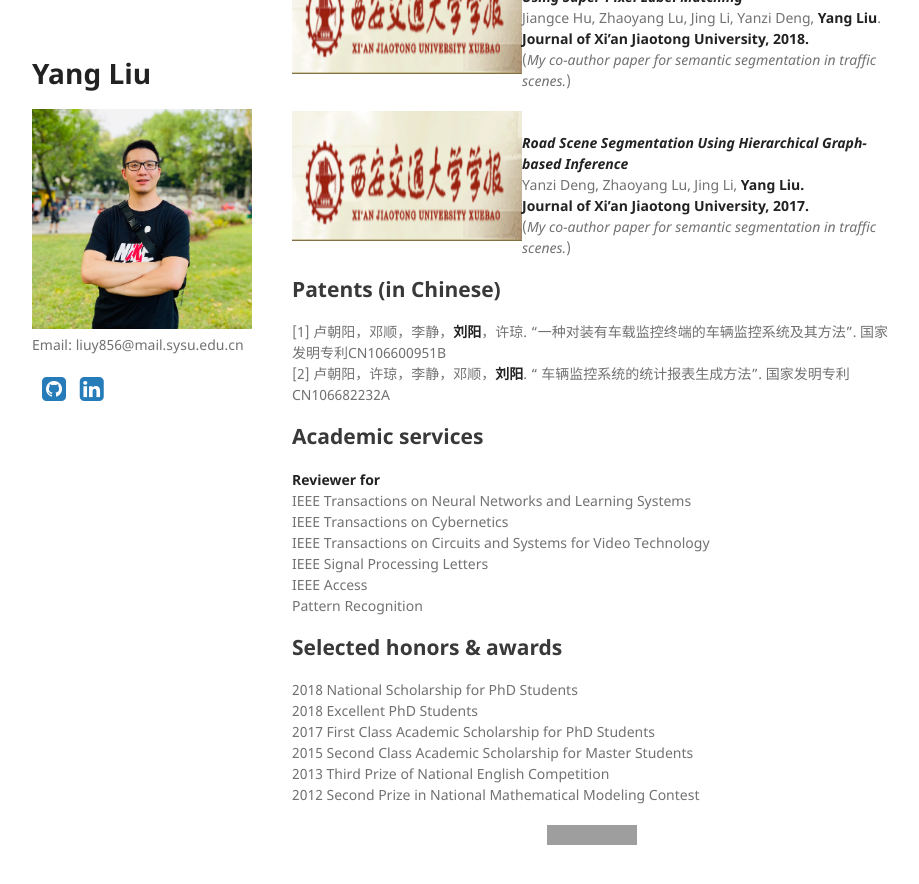
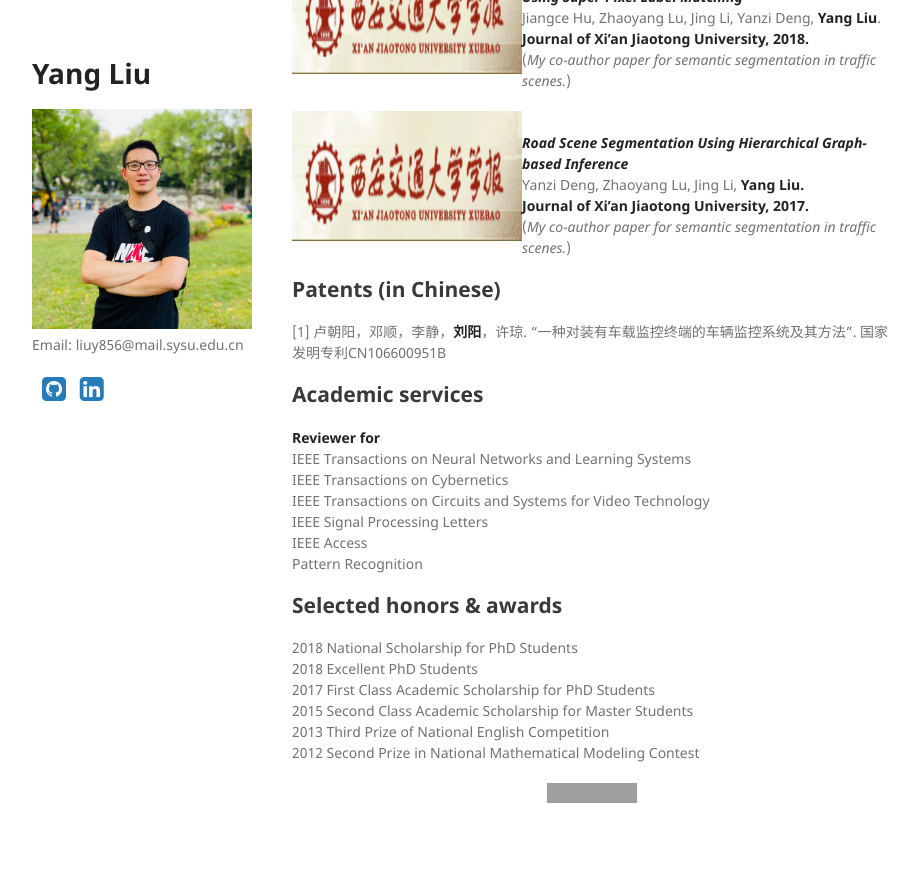
Before and after one commit to YangLiu9208/home, a Jekyll site: the page built from index.md, in a window 1280 px wide and 900 px high, scrolled down 2397 px. Shown: the top 884 px of the window, without its empty margins (178-1097 px from the left). Built offline with Jekyll 4.4.1, drawn with Linux system fonts in a browser that asks for light colours; a style sheet for code colours, icons or effects is not loaded; after the commit the page ends 3255 px from its top, so only the background shows below that; grey boxes are pictures that could not be loaded.

Commit message:
Update index.md

```diff
--- a/index.md
+++ b/index.md
@@ -131,7 +131,6 @@ Yanzi Deng, Zhaoyang Lu, Jing Li, **Yang Liu.**
 
 ## Patents (in Chinese)
 [1] 卢朝阳，邓顺，李静，**刘阳**，许琼. "一种对装有车载监控终端的车辆监控系统及其方法". 国家发明专利CN106600951B
-[2] 卢朝阳，许琼，李静，邓顺，**刘阳**. " 车辆监控系统的统计报表生成方法". 国家发明专利CN106682232A
 
 ## Academic services
 **Reviewer for**
```
